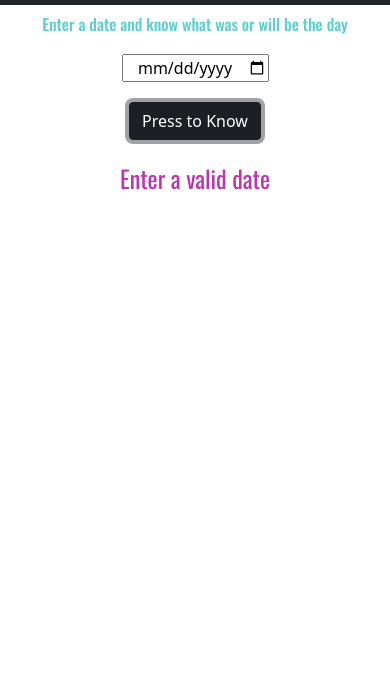
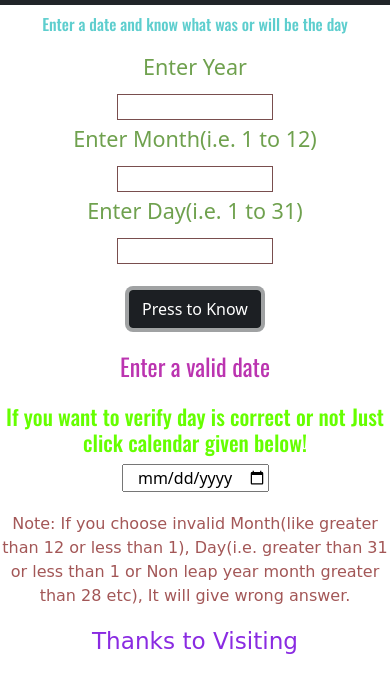
Before and after one commit to sanjoymollarpur/gotodate, a plain HTML site: page index.html in a window 390 px wide. Both pictures are taken after a click on the button "Press to Know". Shown: the part 51-744 px from the top of the page. Drawn offline with nearby package versions, Linux system fonts and the light colour scheme; a web font is replaced by a local one.

Commit message:
change ui

```diff
--- a/index.css
+++ b/index.css
@@ -27,7 +27,18 @@ font-family: 'Oswald', sans-serif; */
 
     }
     .enter-date{
-        margin: 20px;
+        margin: 20px 0px;
+
+    }
+    /* .enter{
+
+        display: flex;
+        margin: auto;
+    } */
+    .inputy{
+        width: 40%;
+        border: 1px solid rgb(121, 78, 78);
+        margin: 6px 4px;
     }
     .pp1{
         margin: 20px;
@@ -40,6 +51,21 @@ font-family: 'Oswald', sans-serif; */
 
         font-family: 'Nunito Sans', sans-serif;
     }
+    .r1{
+        color: rgb(111, 161, 78);
 
-
+    }
+    .r2{
+        color: rgb(102, 255, 0);
+        font-family: 'Oswald', sans-serif;
+    }
+    .r3{
+        color: rgb(163, 87, 87);
+        font-family: 'Orelega One', cursive;
+        margin: 2px;
+    }
+    .r4{
+        color: blueviolet;
+        font-family: 'Orelega One', cursive;
+    }
 }
--- a/index.html
+++ b/index.html
@@ -58,9 +58,17 @@
         </div>
       </nav>
       <h2>Enter a date and know what was or will be the day</h2>
-      <div class="enter-date">
-        <input type="date" id="b1" name="b1">
+      <div class="enter-date r1">
+      <h4>Enter Year</h4>
+        <input class="inputy" type="number" id="year1">
+
+        <h4>Enter Month(i.e. 1 to 12)</h4>
+        <input class="inputy" type="number" id="month1">
+        <h4>Enter Day(i.e. 1 to 31)</h4>
+        <input class="inputy" type="number" id="day1">
       </div>
+
+
 
       <div>
         <button class="btn btn-dark" id="btn1">Press to Know</button>
@@ -68,6 +76,18 @@
       <div class="pp1" id="pp1">
 
       </div>
+      <div class="enter-date">
+        <h4 class="r2">If you want to verify day is correct or not Just click calendar given below!</h4>
+        <input type="date" id="b1" name="b1">
+      </div>
+      <div class="enter-date r3">
+        Note: If you choose invalid Month(like greater than 12 or less than 1), Day(i.e. greater than 31 or less than 1 or Non leap year month greater than 28 etc), It will give wrong answer.
+      </div>
+
+     <div class="enter-date r4">
+      <h3>Thanks to Visiting</h3>
+
+     </div>
       <script src="index.js"></script>
       <script src="https://cdn.jsdelivr.net/npm/bootstrap@5.1.3/dist/js/bootstrap.bundle.min.js" integrity="sha384-ka7Sk0Gln4gmtz2MlQnikT1wXgYsOg+OMhuP+IlRH9sENBO0LRn5q+8nbTov4+1p" crossorigin="anonymous"></script>
 
--- a/index.js
+++ b/index.js
@@ -25,17 +25,30 @@ function isLeapYear(a)
 
 function first1()
 {
+    const year1=document.getElementById("year1").value
+    const month1=document.getElementById("month1").value
+    const day1=document.getElementById("day1").value
     const b1=document.getElementById("b1").value
     const b2=b1.split("-")
-    if(b1=="")
+    if(year1=="" || month1=="" || day1=="")
     {
         const pp1= document.getElementById('pp1');
         pp1.innerText=`Enter a valid date`;
     }
+
+
+    // if(b1=="")
+    // {
+    //     const pp1= document.getElementById('pp1');
+    //     pp1.innerText=`Enter a valid date`;
+    // }
     else{
-    const y=parseInt(b2[0])
-    const m=parseInt(b2[1])
-    const d=parseInt(b2[2])
+    const y=parseInt(year1)
+    const m=parseInt(month1)
+    const d=parseInt(day1)
+    // const y=parseInt(b2[0])
+    // const m=parseInt(b2[1])
+    // const d=parseInt(b2[2])
     // const y=2028
     // const m=1
     // const d=1
```
